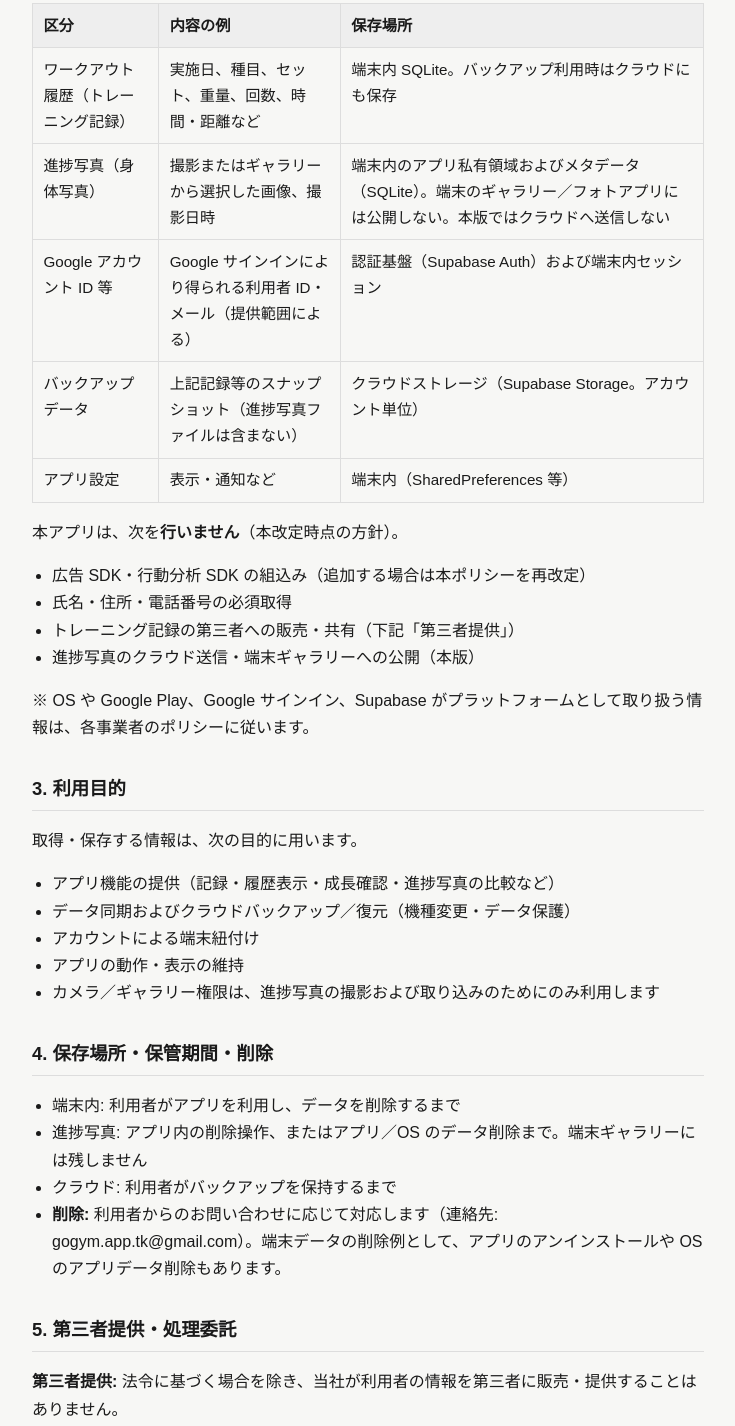
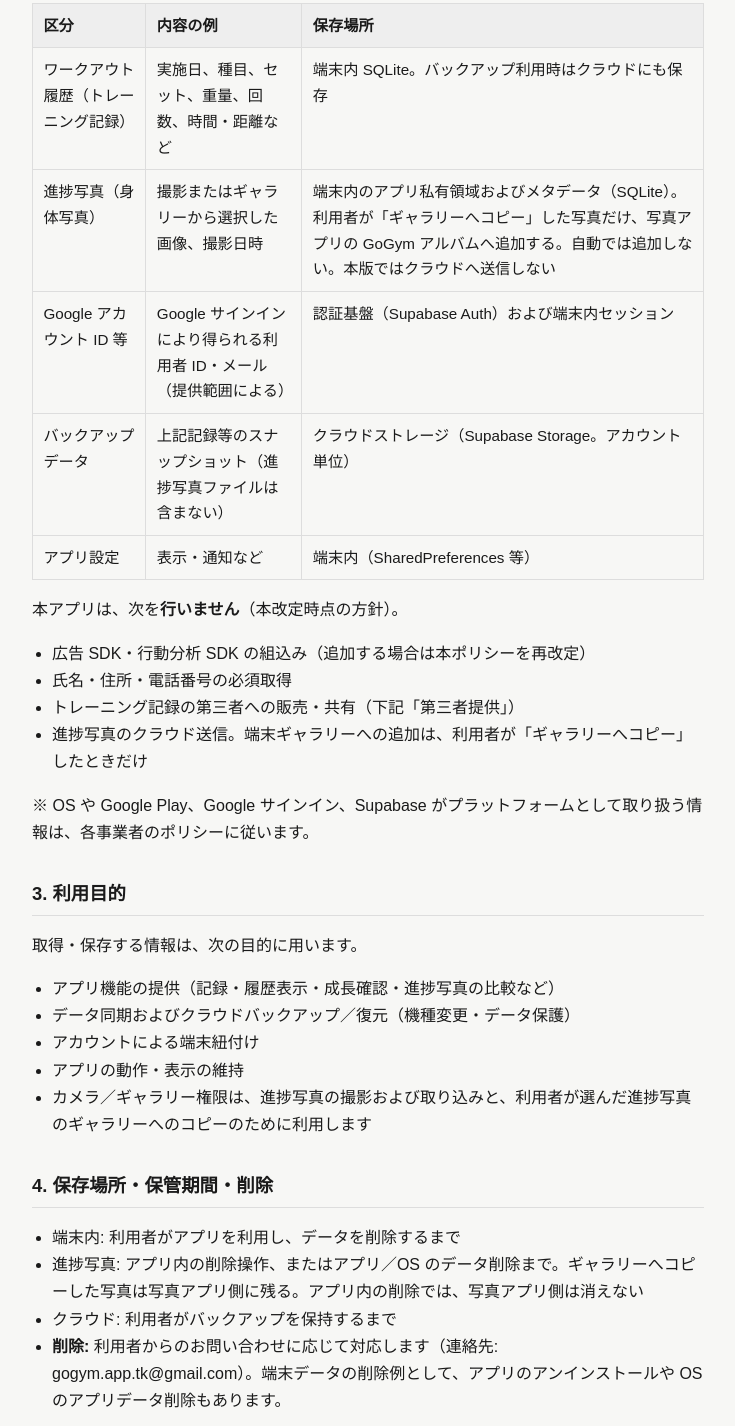
Before and after one commit to K-Tatsuro/gogym-legal, a plain HTML site: page privacy/index.html in a window 1280 px wide. Shown: the part 527-1953 px from the top of the page, without its empty margins (272-1007 px from the left). Drawn offline with Linux system fonts and the light colour scheme.

Commit message:
【文書】[写真] ギャラリーへのコピーをプライバシーポリシーに書く
Co-authored-by: Cursor <cursoragent@cursor.com>

```diff
--- a/privacy/index.html
+++ b/privacy/index.html
@@ -66,7 +66,7 @@
 <body>
   <main>
     <h1>GoGym プライバシーポリシー</h1>
-    <p class="meta">制定日: 2026年7月26日<br>最終更新日: 2026年8月9日</p>
+    <p class="meta">制定日: 2026年7月26日<br>最終更新日: 2026年10月3日</p>
 
     <p>GoGym（以下「本アプリ」）は、筋トレ記録を支援するモバイルアプリケーションです。本ポリシーは、本アプリにおける利用者情報の取扱いを説明します。</p>
 
@@ -92,7 +92,7 @@
         <tr>
           <td>進捗写真（身体写真）</td>
           <td>撮影またはギャラリーから選択した画像、撮影日時</td>
-          <td>端末内のアプリ私有領域およびメタデータ（SQLite）。端末のギャラリー／フォトアプリには公開しない。本版ではクラウドへ送信しない</td>
+          <td>端末内のアプリ私有領域およびメタデータ（SQLite）。利用者が「ギャラリーへコピー」した写真だけ、写真アプリの GoGym アルバムへ追加する。自動では追加しない。本版ではクラウドへ送信しない</td>
         </tr>
         <tr>
           <td>Google アカウント ID 等</td>
@@ -116,7 +116,7 @@
       <li>広告 SDK・行動分析 SDK の組込み（追加する場合は本ポリシーを再改定）</li>
       <li>氏名・住所・電話番号の必須取得</li>
       <li>トレーニング記録の第三者への販売・共有（下記「第三者提供」）</li>
-      <li>進捗写真のクラウド送信・端末ギャラリーへの公開（本版）</li>
+      <li>進捗写真のクラウド送信。端末ギャラリーへの追加は、利用者が「ギャラリーへコピー」したときだけ</li>
     </ul>
     <p>※ OS や Google Play、Google サインイン、Supabase がプラットフォームとして取り扱う情報は、各事業者のポリシーに従います。</p>
 
@@ -127,13 +127,13 @@
       <li>データ同期およびクラウドバックアップ／復元（機種変更・データ保護）</li>
       <li>アカウントによる端末紐付け</li>
       <li>アプリの動作・表示の維持</li>
-      <li>カメラ／ギャラリー権限は、進捗写真の撮影および取り込みのためにのみ利用します</li>
+      <li>カメラ／ギャラリー権限は、進捗写真の撮影および取り込みと、利用者が選んだ進捗写真のギャラリーへのコピーのために利用します</li>
     </ul>
 
     <h2>4. 保存場所・保管期間・削除</h2>
     <ul>
       <li>端末内: 利用者がアプリを利用し、データを削除するまで</li>
-      <li>進捗写真: アプリ内の削除操作、またはアプリ／OS のデータ削除まで。端末ギャラリーには残しません</li>
+      <li>進捗写真: アプリ内の削除操作、またはアプリ／OS のデータ削除まで。ギャラリーへコピーした写真は写真アプリ側に残る。アプリ内の削除では、写真アプリ側は消えない</li>
       <li>クラウド: 利用者がバックアップを保持するまで</li>
       <li><strong>削除:</strong> 利用者からのお問い合わせに応じて対応します（連絡先: gogym.app.tk@gmail.com）。端末データの削除例として、アプリのアンインストールや OS のアプリデータ削除もあります。</li>
     </ul>
```
